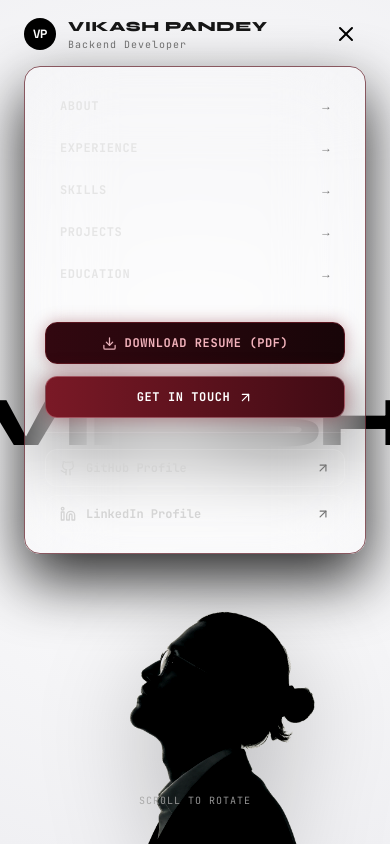
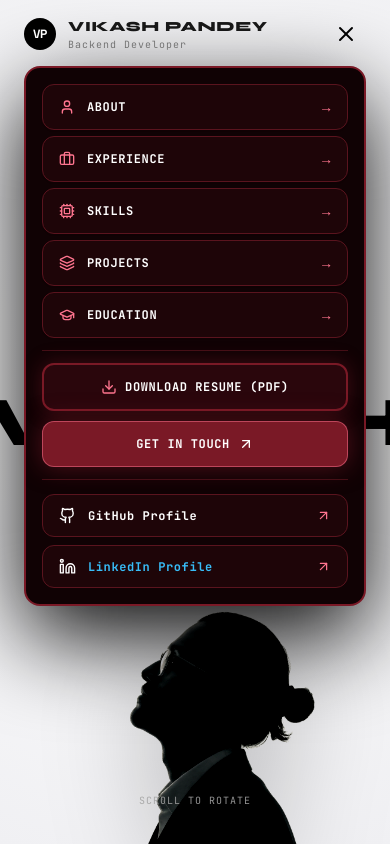
Before and after one commit to Vikku232/Portfolio, a React (Vite) app: page / in a window 390 px wide. Both pictures are taken after a click on the button 346 px from the left and 34 px from the top of the page. Shown: the top 844 px of the page. Built offline with nearby package versions, Linux system fonts and the light colour scheme.

Commit message:
fix: make mobile drawer 100% solid dark with high-contrast text and icons

```diff
--- a/src/components/Navbar.jsx
+++ b/src/components/Navbar.jsx
@@ -1,5 +1,5 @@
 import React, { useState, useEffect, useRef } from 'react';
-import { Volume2, VolumeX, Menu, X, ArrowUpRight, Mail, Download, CheckCircle2, FileText } from 'lucide-react';
+import { Volume2, VolumeX, Menu, X, ArrowUpRight, Mail, Download, CheckCircle2, FileText, User, Briefcase, Cpu, Layers, GraduationCap } from 'lucide-react';
 import { GithubIcon, LinkedinIcon } from './SocialIcons';
 import { toggleSound, playClickSound, playHoverSound } from '../utils/sound';
 
@@ -297,11 +297,18 @@ export default function Navbar({ onOpenContact }) {
       {mobileMenuOpen && (
         <div
           data-lenis-prevent
-          className="md:hidden mt-3 mx-auto w-full max-w-sm sm:max-w-md rounded-2xl p-5 bg-gradient-to-b from-[#1C0509]/98 via-[#120306]/98 to-[#0A0A0C]/98 backdrop-blur-2xl border border-[#5A141E]/70 shadow-[0_25px_60px_rgba(0,0,0,0.85)] flex flex-col gap-3 animate-fadeIn text-white"
+          style={{ backgroundColor: '#100204', color: '#FFFFFF' }}
+          className="md:hidden mt-3 mx-auto w-full max-w-sm sm:max-w-md rounded-2xl p-4 sm:p-5 border-2 border-[#7A1926] shadow-[0_30px_90px_rgba(0,0,0,0.98)] flex flex-col gap-2.5 animate-fadeIn text-white"
         >
-          {/* 1. Navigation Links (One below the other) */}
-          <div className="flex flex-col space-y-1">
-            {navLinks.map((link) => (
+          {/* 1. Navigation Links (Ek ke niche ek, crystal clear high contrast) */}
+          <div className="flex flex-col space-y-1.5">
+            {[
+              { label: 'ABOUT', href: '#about', icon: <User size={16} className="text-[#FF758F]" /> },
+              { label: 'EXPERIENCE', href: '#experience', icon: <Briefcase size={16} className="text-[#FF758F]" /> },
+              { label: 'SKILLS', href: '#skills', icon: <Cpu size={16} className="text-[#FF758F]" /> },
+              { label: 'PROJECTS', href: '#projects', icon: <Layers size={16} className="text-[#FF758F]" /> },
+              { label: 'EDUCATION', href: '#education', icon: <GraduationCap size={16} className="text-[#FF758F]" /> },
+            ].map((link) => (
               <a
                 key={link.label}
                 href={link.href}
@@ -315,15 +322,18 @@ export default function Navbar({ onOpenContact }) {
                     document.querySelector(link.href)?.scrollIntoView({ behavior: 'smooth' });
                   }
                 }}
-                className="flex items-center justify-between px-3.5 py-2.5 rounded-xl text-neutral-200 hover:text-white hover:bg-white/10 active:bg-white/15 transition-all text-xs font-mono font-bold tracking-wider cursor-pointer border border-transparent hover:border-white/10"
+                className="flex items-center justify-between px-4 py-3 rounded-xl bg-[#1E0508] hover:bg-[#340910] active:bg-[#480E18] border border-[#5A141E] text-white font-mono font-bold text-xs tracking-wider transition-all cursor-pointer shadow-sm"
               >
-                <span>{link.label}</span>
-                <span className="text-neutral-500 text-xs">→</span>
+                <div className="flex items-center gap-3">
+                  <span className="shrink-0">{link.icon}</span>
+                  <span className="text-white font-extrabold tracking-wider">{link.label}</span>
+                </div>
+                <span className="text-[#FF758F] text-sm font-bold">→</span>
               </a>
             ))}
           </div>
 
-          <div className="h-[1px] w-full bg-white/10 my-0.5" />
+          <div className="h-[1px] w-full bg-[#5A141E]/70 my-0.5" />
 
           {/* 2. Download Resume Button (Ek ke niche) */}
           <button
@@ -331,10 +341,10 @@ export default function Navbar({ onOpenContact }) {
               setMobileMenuOpen(false);
               requestResumeDownload();
             }}
-            className="w-full py-3 px-4 rounded-xl text-xs font-bold font-mono tracking-wider flex items-center justify-center gap-2 border bg-gradient-to-r from-[#320810] to-[#180508] hover:from-[#5A121E] hover:to-[#2A080E] text-[#F3B3BC] hover:text-white border-[#5A141E] shadow-[0_0_15px_rgba(122,25,38,0.35)] cursor-pointer active:scale-95 transition-all text-center"
+            className="w-full py-3.5 px-4 rounded-xl text-xs font-black font-mono tracking-wider flex items-center justify-center gap-2 border-2 border-[#7A1926] bg-[#2A060C] hover:bg-[#3D0A13] text-white shadow-[0_0_20px_rgba(122,25,38,0.45)] cursor-pointer active:scale-95 transition-all text-center"
           >
-            <Download size={15} className="text-[#E6B0B8] shrink-0" />
-            <span>DOWNLOAD RESUME (PDF)</span>
+            <Download size={16} className="text-[#FF758F] shrink-0" />
+            <span className="text-white font-extrabold tracking-wider">DOWNLOAD RESUME (PDF)</span>
           </button>
 
           {/* 3. Get In Touch Button (Ek ke niche) */}
@@ -347,13 +357,13 @@ export default function Navbar({ onOpenContact }) {
                 document.getElementById('contact')?.scrollIntoView({ behavior: 'smooth' });
               }
             }}
-            className="w-full py-3 px-4 rounded-xl text-xs font-bold font-mono tracking-wider flex items-center justify-center gap-2 bg-gradient-to-r from-[#7A1926] to-[#400B14] hover:from-[#962031] text-white border border-[#E6B0B8]/40 shadow-[0_0_20px_rgba(122,25,38,0.5)] cursor-pointer active:scale-95 transition-all text-center"
+            className="w-full py-3.5 px-4 rounded-xl text-xs font-black font-mono tracking-wider flex items-center justify-center gap-2 bg-[#7A1926] hover:bg-[#962031] text-white border border-[#FF758F]/50 shadow-[0_0_25px_rgba(122,25,38,0.6)] cursor-pointer active:scale-95 transition-all text-center"
           >
-            <span>GET IN TOUCH</span>
-            <ArrowUpRight size={15} className="shrink-0" />
+            <span className="text-white font-extrabold tracking-wider">GET IN TOUCH</span>
+            <ArrowUpRight size={16} className="shrink-0" />
           </button>
 
-          <div className="h-[1px] w-full bg-white/10 my-0.5" />
+          <div className="h-[1px] w-full bg-[#5A141E]/70 my-0.5" />
 
           {/* 4. Social Links (GitHub & LinkedIn - Ek ke niche ek karke) */}
           <div className="flex flex-col gap-2 pt-0.5">
@@ -362,13 +372,13 @@ export default function Navbar({ onOpenContact }) {
               target="_blank"
               rel="noopener noreferrer"
               onClick={() => setMobileMenuOpen(false)}
-              className="flex items-center justify-between px-3.5 py-2.5 rounded-xl bg-white/5 hover:bg-white/10 active:bg-white/15 border border-white/10 text-neutral-300 hover:text-white text-xs font-mono transition-all"
+              className="flex items-center justify-between px-4 py-3 rounded-xl bg-[#1E0508] hover:bg-[#340910] active:bg-[#480E18] border border-[#5A141E] text-white text-xs font-mono font-bold transition-all"
             >
-              <div className="flex items-center gap-2.5">
-                <GithubIcon size={16} />
-                <span className="font-semibold">GitHub Profile</span>
+              <div className="flex items-center gap-3">
+                <GithubIcon size={17} />
+                <span className="text-white font-extrabold tracking-wider">GitHub Profile</span>
               </div>
-              <ArrowUpRight size={14} className="text-neutral-500" />
+              <ArrowUpRight size={15} className="text-[#FF758F]" />
             </a>
 
             <a
@@ -376,13 +386,13 @@ export default function Navbar({ onOpenContact }) {
               target="_blank"
               rel="noopener noreferrer"
               onClick={() => setMobileMenuOpen(false)}
-              className="flex items-center justify-between px-3.5 py-2.5 rounded-xl bg-white/5 hover:bg-white/10 active:bg-white/15 border border-white/10 text-neutral-300 hover:text-[#38BDF8] text-xs font-mono transition-all"
+              className="flex items-center justify-between px-4 py-3 rounded-xl bg-[#1E0508] hover:bg-[#340910] active:bg-[#480E18] border border-[#5A141E] text-white text-xs font-mono font-bold transition-all"
             >
-              <div className="flex items-center gap-2.5">
-                <LinkedinIcon size={16} />
-                <span className="font-semibold">LinkedIn Profile</span>
+              <div className="flex items-center gap-3">
+                <LinkedinIcon size={17} />
+                <span className="text-[#38BDF8] font-extrabold tracking-wider">LinkedIn Profile</span>
               </div>
-              <ArrowUpRight size={14} className="text-neutral-500" />
+              <ArrowUpRight size={15} className="text-[#FF758F]" />
             </a>
           </div>
         </div>
```
